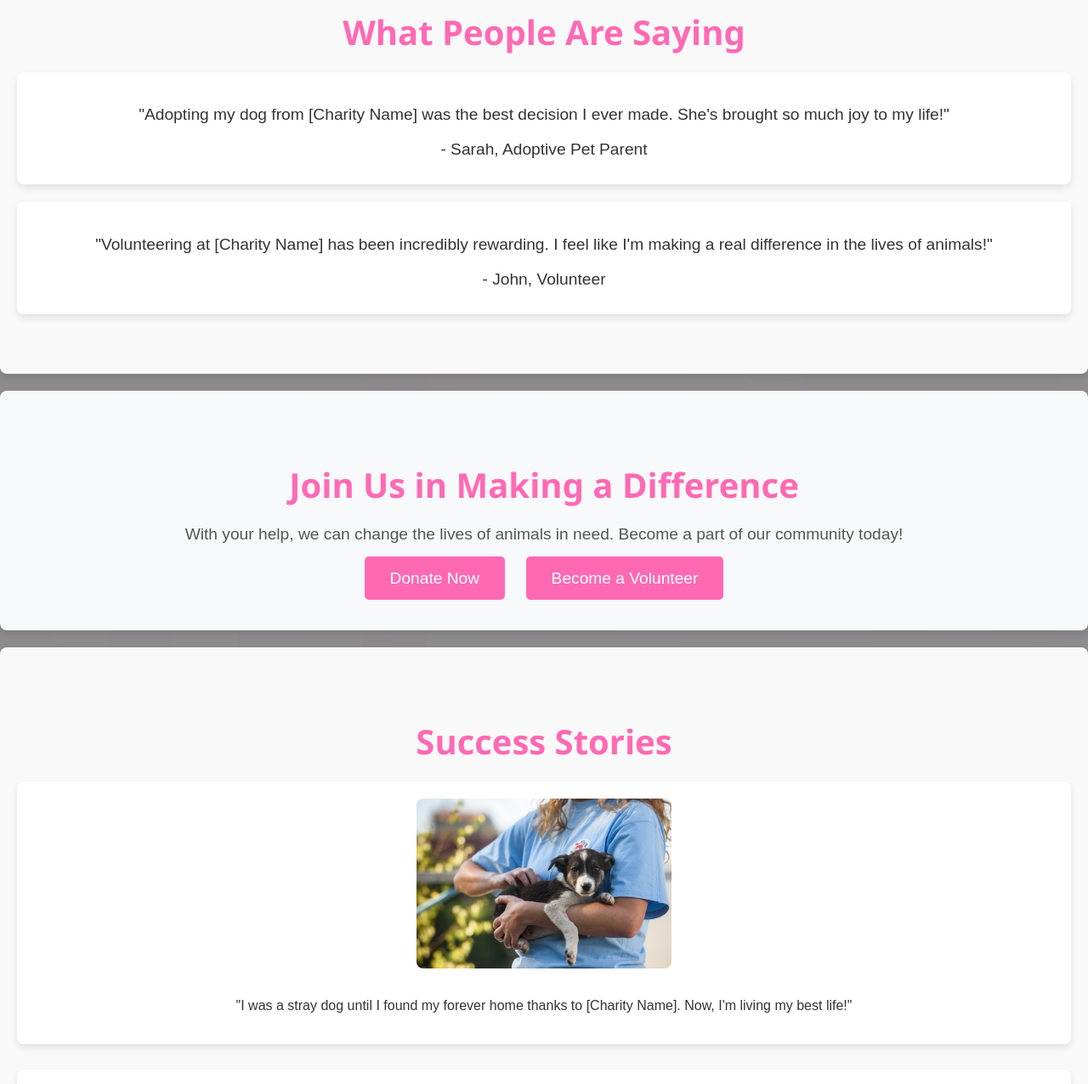
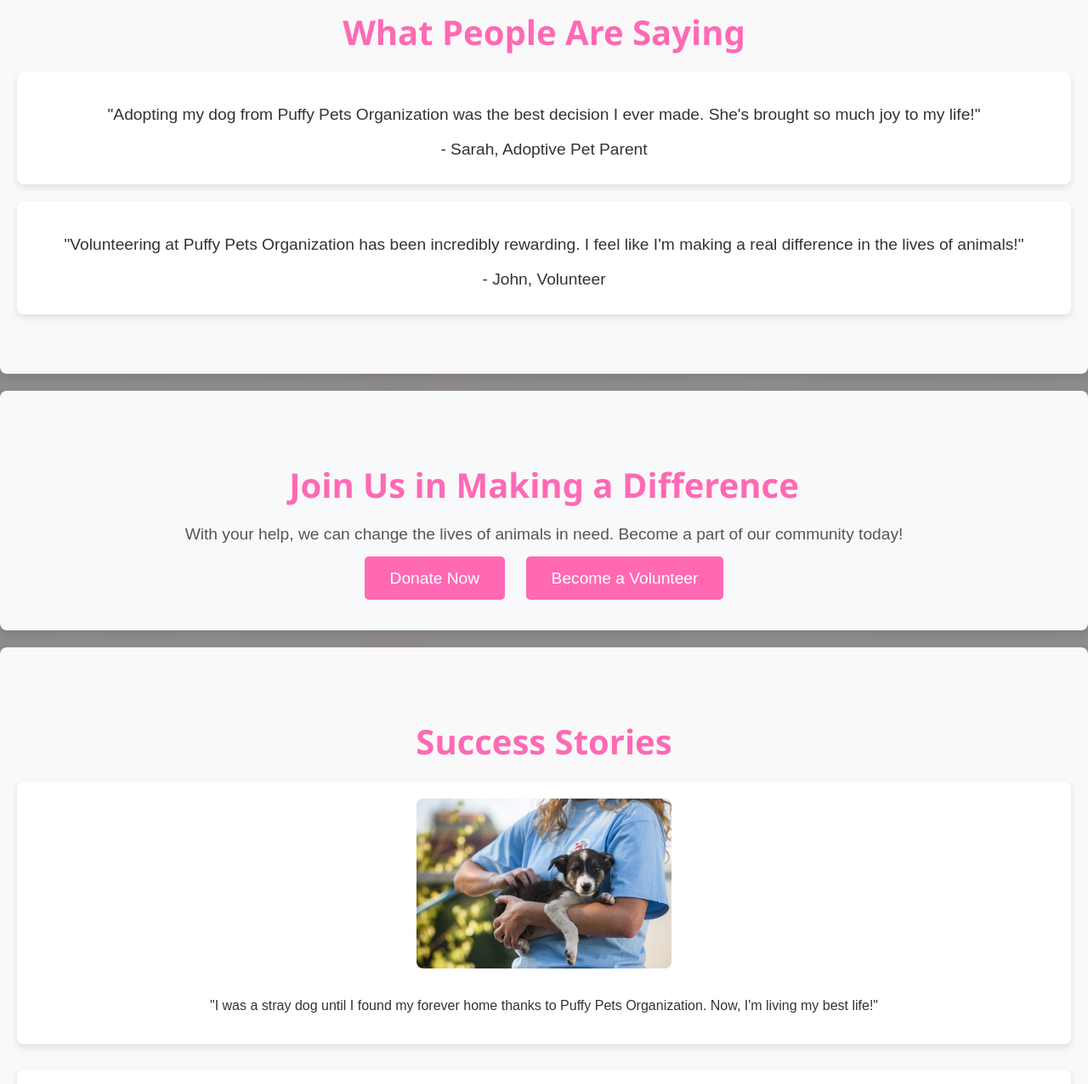
Before and after one commit to Tshedimoso/Resume-Website-Project, a plain HTML site: page index.html in a window 1280 px wide. Shown: the part 1460-2736 px from the top of the page at 85% size. Drawn offline with Linux system fonts and the light colour scheme.

Commit message:
Update index.html

```diff
--- a/index.html
+++ b/index.html
@@ -50,11 +50,11 @@
         <section class="testimonials">
             <h2>What People Are Saying</h2>
             <div class="testimonial">
-                <p>"Adopting my dog from [Charity Name] was the best decision I ever made. She's brought so much joy to my life!"</p>
+                <p>"Adopting my dog from Puffy Pets Organization was the best decision I ever made. She's brought so much joy to my life!"</p>
                 <p>- Sarah, Adoptive Pet Parent</p>
             </div>
             <div class="testimonial">
-                <p>"Volunteering at [Charity Name] has been incredibly rewarding. I feel like I'm making a real difference in the lives of animals!"</p>
+                <p>"Volunteering at Puffy Pets Organization has been incredibly rewarding. I feel like I'm making a real difference in the lives of animals!"</p>
                 <p>- John, Volunteer</p>
             </div>
         </section>
@@ -68,7 +68,7 @@
             <h2>Success Stories</h2>
             <div class="story">
                 <img src="sav.jpg" alt="Rescued Animal" class="story-image">
-                <p>"I was a stray dog until I found my forever home thanks to [Charity Name]. Now, I'm living my best life!"</p>
+                <p>"I was a stray dog until I found my forever home thanks to Puffy Pets Organization. Now, I'm living my best life!"</p>
             </div>
             <div class="story">
                 <img src="happy.webp" alt="Happy Adopted Animal" class="story-image">
```
